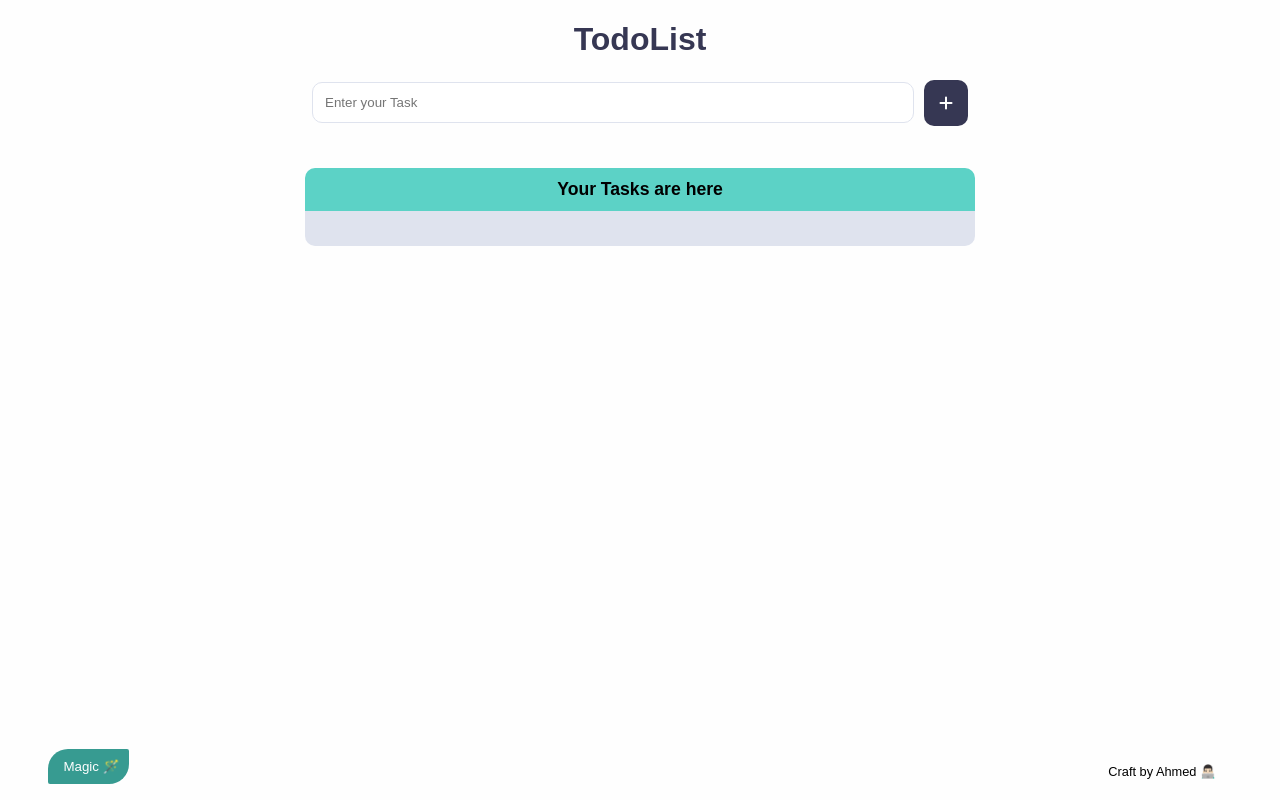
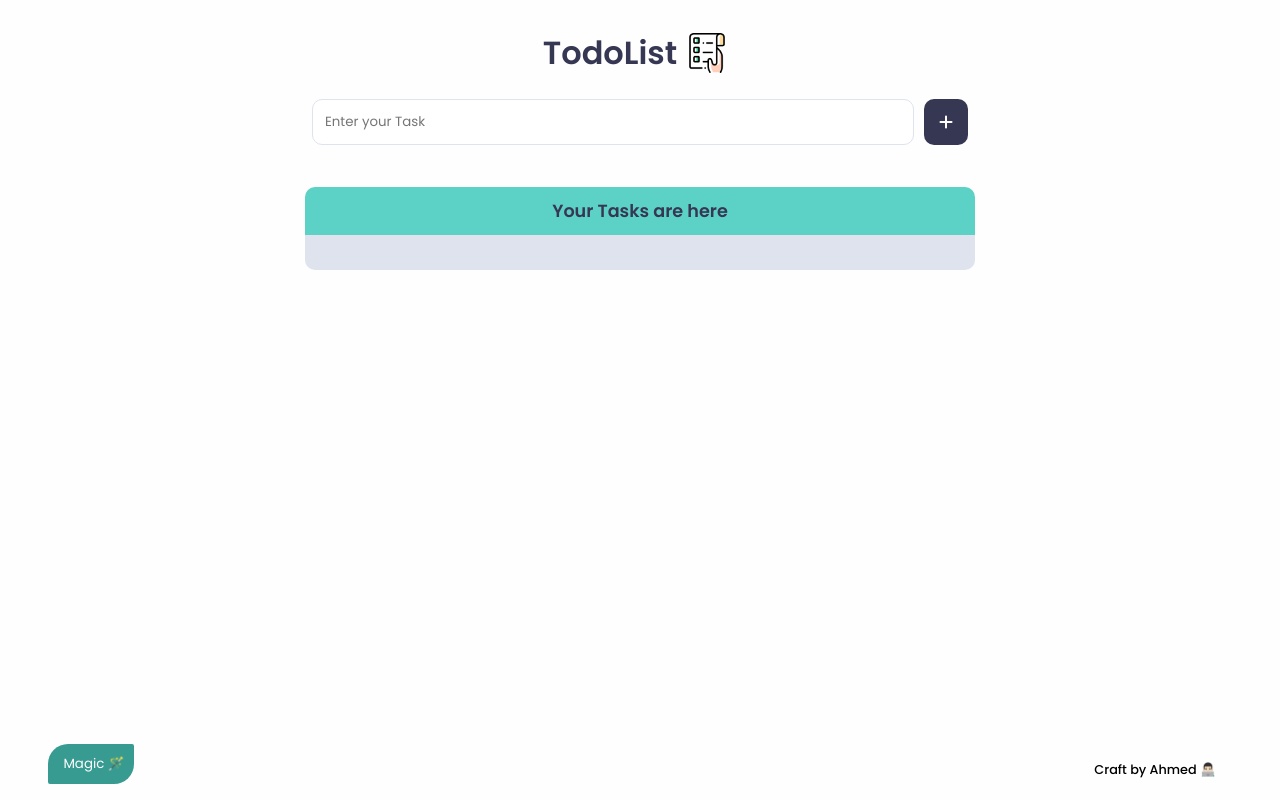
Before and after one commit to Ahmedz182/Todo-list-in-Js-and-Css, a plain HTML site: page index.html in a window 1280 px wide. Drawn offline with Linux system fonts and the light colour scheme.

Commit message:
logo added

```diff
--- a/css/style.css
+++ b/css/style.css
@@ -1,4 +1,4 @@
-/* @import url('https://fonts.googleapis.com/css2?family=Poppins:wght@100;200;300;500;400;600;700&display=swap'); */
+@import url('https://fonts.googleapis.com/css2?family=Poppins:wght@100;200;300;500;400;600;700&display=swap');
 
 *{
     font-family: 'Poppins', sans-serif;
@@ -13,6 +13,12 @@ h1{
     color: #363753;
     font-weight: 600 !important;
 }
+.heading{
+    display: flex;
+    justify-content: center;
+align-items: center;
+}
+
 .addTask{
    display: flex;
     align-items: center;
@@ -193,6 +199,7 @@ button{
 
 button:hover{
     background-color: #5cd2c6;
+    color: #363753;
 }
 
 td:nth-child(1){
@@ -204,3 +211,9 @@ td:nth-child(2){
  display: flex;
  justify-content: space-evenly;
 }
+img{
+    width: 40px;
+    height: 40px;
+  background-color: transparent;
+  padding: 10px;
+}
--- a/js/style.js
+++ b/js/style.js
@@ -4,10 +4,18 @@ const input = "input"
 let todoList = []
 
 let root = document.getElementById('root')
+let divv = document.createElement("div")
+divv.className = "heading"
+root.appendChild(divv)
 let heading = document.createElement('h1')
 heading.innerText = "TodoList"
-heading.className = "heading"
-root.appendChild(heading)
+
+divv.appendChild(heading)
+
+
+let logo = document.createElement("img")
+logo.src = "../asset/logo2.png"
+divv.appendChild(logo)
 
 let mainContainer = document.createElement("div")
 mainContainer.className = "addTask"
@@ -45,6 +53,7 @@ table.appendChild(thead)
 let subHead = document.createElement("th")
 subHead.innerText = "Your Tasks are here"
 subHead.className = "listhead"
+subHead.style.color = "#363753"
 thead.appendChild(subHead)
 
 
```
Also changed, not shown: asset/logo.gif (added), asset/logo.png (added), asset/logo2.png (added).
